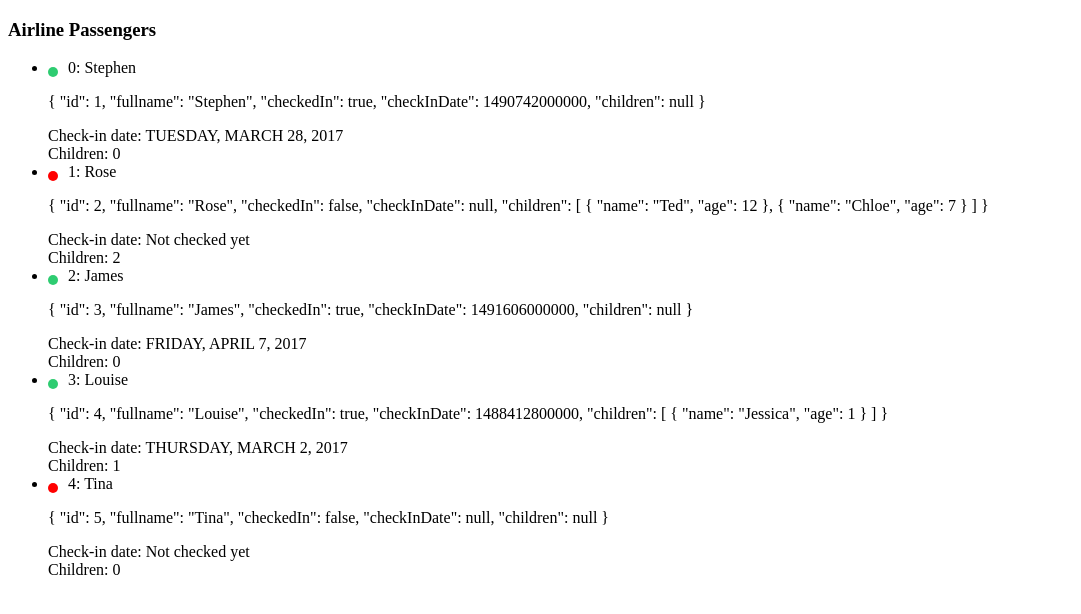
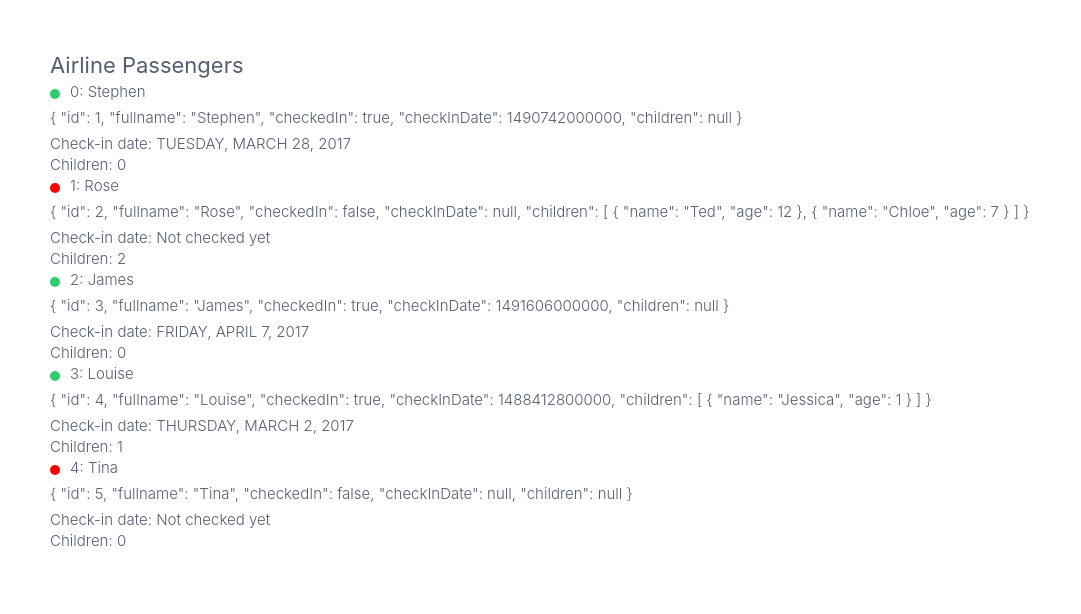
Before and after one commit to AlexisVelazquez22/Angular-Fundamentals, an Angular app: page / in a window 1280 px wide. Shown: the top 614 px of the page, without its empty margins (0-1081 px from the left). Built offline with nearby package versions, Linux system fonts and the light colour scheme.

Commit message:
Add global styles

```diff
--- a/src/styles.scss
+++ b/src/styles.scss
@@ -1 +1,72 @@
-/* You can add global styles to this file, and also import other style files */
+* {
+  box-sizing: border-box;
+  -webkit-box-sizing: border-box;
+  -moz-box-sizing: border-box;
+  font: 300 15px/1.4 -apple-system,BlinkMacSystemFont,"Segoe UI",Helvetica,Arial,sans-serif,"Apple Color Emoji","Segoe UI Emoji","Segoe UI Symbol";
+}
+
+html, body {
+  height: 100%;
+  margin: 0;
+  padding: 0;
+  background: #fff;
+  -webkit-font-smoothing: antialiased;
+  color: #545e6f;
+}
+
+img {
+  vertical-align: bottom;
+}
+img a {
+  border: 0;
+}
+ul,
+ol {
+  list-style: none;
+  margin: 0;
+  padding: 0;
+}
+a {
+  color: #9f72e6;
+  text-decoration: none;
+}
+input,
+button {
+  outline: 0;
+}
+input {
+  border: none;
+  background: #fff;
+  font-size: 13px;
+  padding: 6px 30px 6px 10px;
+  border-radius: 1px;
+  box-shadow: 1px 1px 3px 1px #ccc;
+  border: 1px solid #eee;
+}
+button {
+  cursor: pointer;
+  background: #9f72e6;
+  border: 0;
+  border-radius: 2px;
+  padding: 5px 10px;
+  text-align: center;
+  color: #fff;
+}
+p {
+  margin: 5px 0;
+}
+
+body {
+  padding: 50px;
+}
+
+h3 {
+  font-size: 22px;
+  font-weight: 400;
+  margin: 0;
+}
+h4 {
+  font-size: 18px;
+  font-weight: 300;
+  margin: 0;
+}
```
